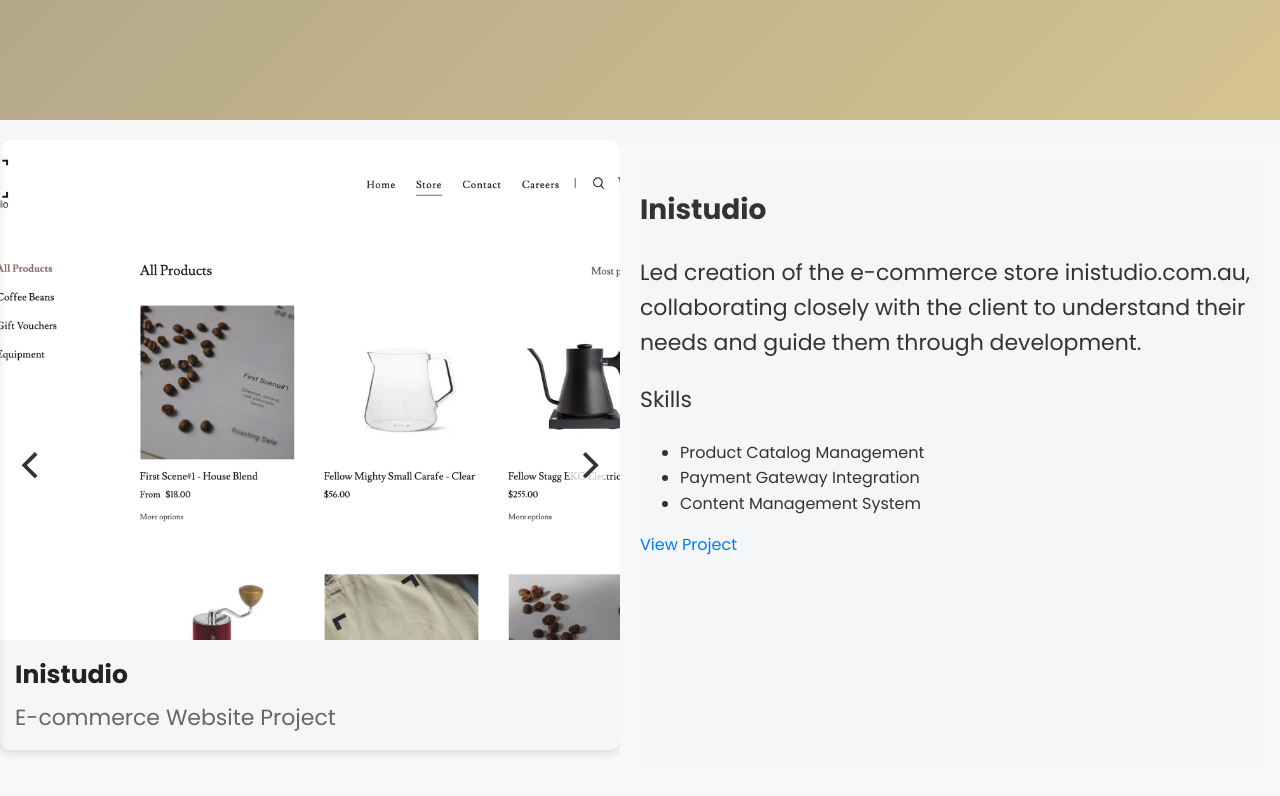
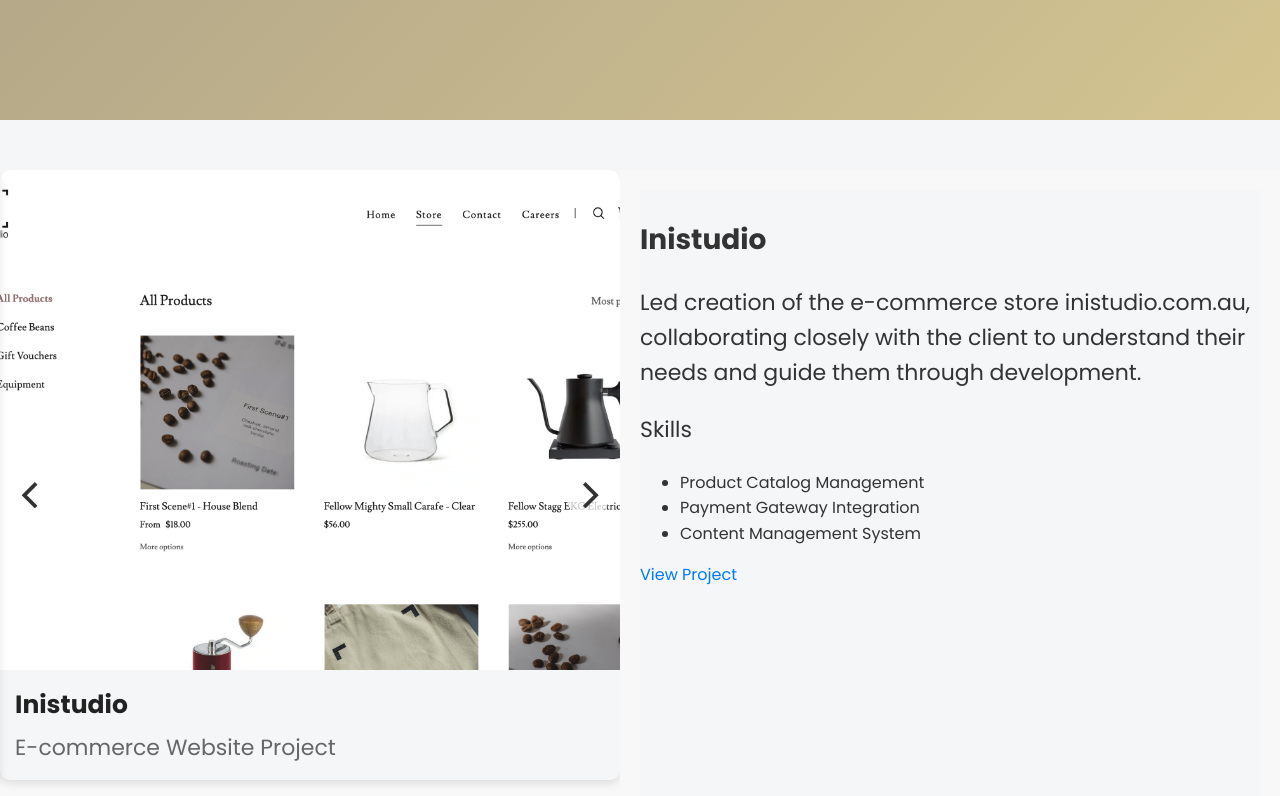
Before and after one commit to rudibakaal/portfolio, a plain HTML site: page index.html in a window 1280 px wide. Shown: the part 680-1476 px from the top of the page. Drawn offline with nearby package versions, Linux system fonts and the light colour scheme.

Commit message:
Update index.css

```diff
--- a/index.css
+++ b/index.css
@@ -155,7 +155,7 @@
 
 
 #project-section{
-  padding: 20px 0 5px 0;
+  padding: 50px 0 5px 0;
   background-color: #f4f6f8;
   margin-bottom: -80px;
 }
@@ -325,7 +325,3 @@ a:hover {
   font-size: 4rem;
   color: #2e2e2cd4;
 }
-
-.scroll-offset{
-  scroll-margin-top: 80px;
-}
```
